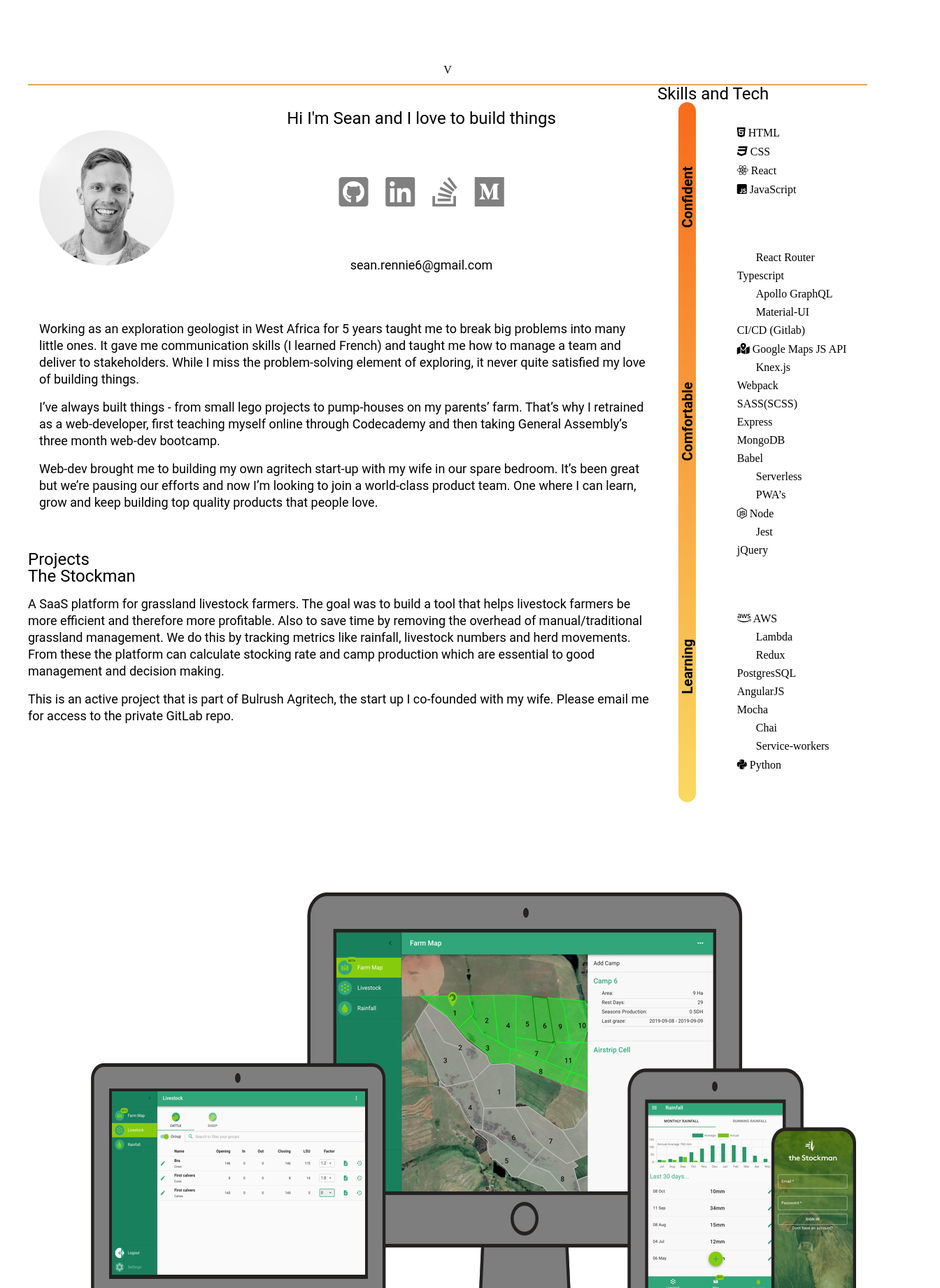
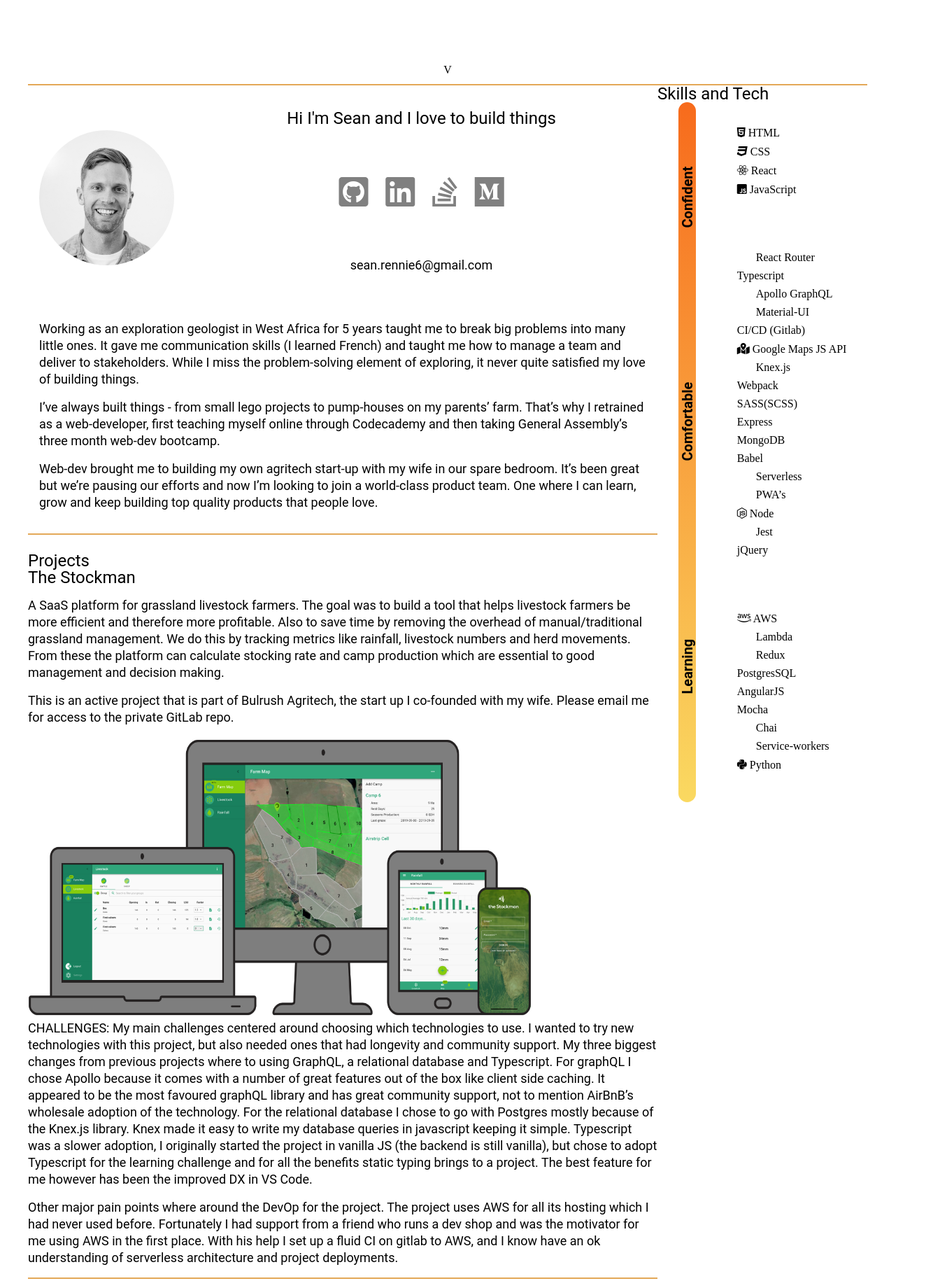
Before and after one commit to Rennzie/portfolio_v2, a React (Create React App) app: page / in a window 1280 px wide. Shown: the part 680-2520 px from the top of the page at 70% size, 1344 px wide, since content can reach past the window. Built offline with nearby package versions, Linux system fonts and the light colour scheme; some icons are missing.

Commit message:
resize: screenshot images

```diff
--- a/src/components/Profile.tsx
+++ b/src/components/Profile.tsx
@@ -10,7 +10,8 @@ const useStyles = createUseStyles((theme: Theme) => ({
     margin: '0 auto',
     display: 'grid',
     gridTemplateColumns: '1fr 3fr',
-    gridTemplateRows: '1fr 1fr'
+    gridTemplateRows: '1fr 1fr',
+    borderBottom: `2px solid ${theme.colorPrimary}`
     // gridColumnGap: '5%',
     // boxSizing: 'border-box',
     // padding: '2% 5%'
--- a/src/components/ProjectStockman.tsx
+++ b/src/components/ProjectStockman.tsx
@@ -14,6 +14,12 @@ const useStyles = createUseStyles((theme: Theme) => ({
   },
   blurb: {
     ...theme.typography.body
+  },
+  screenShots: {
+    width: '80%'
+  },
+  section: {
+    borderBottom: `2px solid ${theme.colorPrimary}`
   }
 }));
 
@@ -21,7 +27,7 @@ export default function ProjectStockman() {
   const theme = useTheme();
   const classes: any = useStyles({ theme });
   return (
-    <section>
+    <section className={classes.section}>
       <h1 className={classes.projectHeader}>Projects</h1>
       <h2 className={classes.header}>The Stockman</h2>
       <p className={classes.blurb}>
@@ -36,7 +42,7 @@ export default function ProjectStockman() {
         This is an active project that is part of Bulrush Agritech, the start up I co-founded with
         my wife. Please email me for access to the private GitLab repo.
       </p>
-      <img src={stockmanScreenShots} alt="product screen shots" />
+      <img className={classes.screenShots} src={stockmanScreenShots} alt="product screen shots" />
       <div>
         <p className={classes.blurb}>
           CHALLENGES: My main challenges centered around choosing which technologies to use. I
--- a/src/components/ProjectStockmanProto.tsx
+++ b/src/components/ProjectStockmanProto.tsx
@@ -13,6 +13,12 @@ const useStyles = createUseStyles((theme: Theme) => ({
   },
   blurb: {
     ...theme.typography.body
+  },
+  screenShots: {
+    width: '80%'
+  },
+  section: {
+    borderBottom: `2px solid ${theme.colorPrimary}`
   }
 }));
 
@@ -21,15 +27,15 @@ export default function ProjectStockmanProto() {
   const classes: any = useStyles({ theme });
 
   return (
-    <section>
+    <section className={classes.section}>
       <h2 className={classes.header}>Livestock management prototype</h2>
       <p className={classes.blurb}>
         This was the precursor to what is no The Stockman. I combined the skills learned at General
-        Assembly conversations I was having with my Dad - He is livestock farmer in South Africa -
+        Assembly conversations I was having with my Dad -he is livestock farmer in South Africa- to
         build a digital tool to facilitate his grazing practices. The app was hosted on Heroku and
         essentially recorded livestock numbers for a farm.
       </p>
-      <img src={prototypeScreenShots} alt="product screen shots" />
+      <img className={classes.screenShots} src={prototypeScreenShots} alt="product screen shots" />
       <p className={classes.blurb}>
         CHALLENGES: I used the MERN stack when starting out because was all I knew. I quickly ran
         into limitations with a No-SQL database like MongoDB when dealing with relational data so I
```
Also changed, not shown: src/assets/stockman-screen-shots-icon-style.png.
